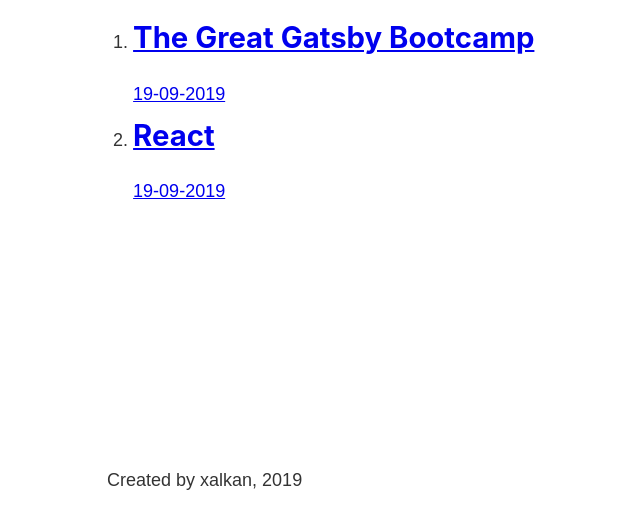
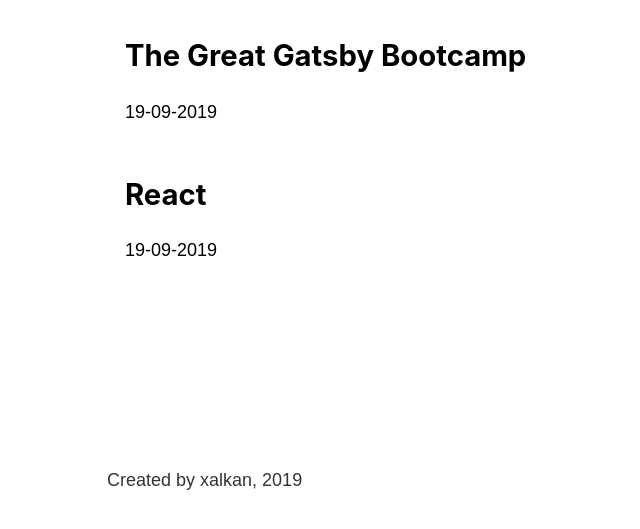
Before and after one commit to xalkan/gatsby-bootcamp, a Gatsby site: page /blog in a window 1280 px wide. Shown: the part 263-792 px from the top of the page, without its empty margins (176-816 px from the left). Built offline with nearby package versions, Linux system fonts and the light colour scheme; Gatsby itself is replaced by a stand-in of ours.

Commit message:
css updates with blog posts restructure

```diff
--- a/src/components/footer.js
+++ b/src/components/footer.js
@@ -1,5 +1,7 @@
 import React from 'react'
 import { graphql, useStaticQuery } from 'gatsby'
+
+import footerStyles from './footer.module.scss'
 
 const Footer = () => {
     const data = useStaticQuery(graphql`
@@ -12,7 +14,7 @@
         }
     `)
     return (
-        <footer>
+        <footer className={footerStyles.footer}>
             <p>Created by {data.site.siteMetadata.author}, 2019</p>
         </footer>
     )
--- /dev/null
+++ b/src/components/footer.module.scss
@@ -0,0 +1,3 @@
+.footer {
+    margin-top: 3rem;
+}
--- a/src/pages/blog.js
+++ b/src/pages/blog.js
@@ -2,6 +2,7 @@
 import { graphql, useStaticQuery, Link } from 'gatsby'
 
 import Layout from '../components/layout'
+import blogStyles from './blog.module.scss'
 
 const BlogPage = () => {
     const data = useStaticQuery(graphql`
@@ -26,11 +27,11 @@
         <div>
             <Layout>
                 <h1>Blog</h1>
-                <ol>
+                <ol className={blogStyles.posts}>
                     {
                         data.allMarkdownRemark.edges.map((edge) => {
                             return (
-                                <li>
+                                <li className={blogStyles.post}>
                                     <Link to={`/blog/${edge.node.fields.slug}`} >
                                         <h2>
                                             {edge.node.frontmatter.title}
--- /dev/null
+++ b/src/pages/blog.module.scss
@@ -0,0 +1,20 @@
+.posts {
+    list-style-type: none;
+    margin: 0;
+
+}
+
+.post {
+    margin: 1rem 0;
+
+    a {
+        display: block;
+        text-decoration: none;
+        color: #000000;
+        padding: 1rem;
+    }
+
+    a:hover {
+        color:#333333;
+    }
+}
```
Also changed, not shown: src/posts/gatsby/gatsby.md (renamed from src/posts/gatsby.md), src/posts/gatsby/grass.png (renamed from src/posts/grass.png), src/posts/react/react.md (renamed from src/posts/react.md), 1 other file.
